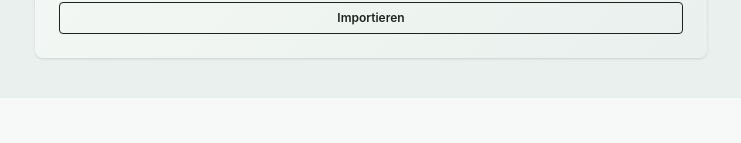
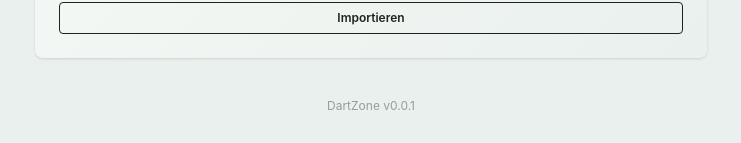
Before and after one commit to ChrisMoa/DartZone, a SvelteKit app: page /settings in a window 1280 px wide. Shown: the part 2672-2815 px from the top of the page, without its empty margins (269-1010 px from the left). Before the commit the page ends 2770 px from the top, so only its background shows below. Built offline with nearby package versions, Linux system fonts and the light colour scheme; no server answers; the database is empty.

Commit message:
feat: add app version display sourced from package.json
Inject version at build time via Vite define, show in navbar
tooltip and settings page footer. Closes #30

```diff
--- a/src/app.d.ts
+++ b/src/app.d.ts
@@ -1,5 +1,7 @@
 // See https://svelte.dev/docs/kit/types#app.d.ts
 // for information about these interfaces
+declare const __APP_VERSION__: string;
+
 declare global {
 	namespace App {
 		// interface Error {}
--- a/src/routes/+layout.svelte
+++ b/src/routes/+layout.svelte
@@ -22,7 +22,7 @@
 <div class="min-h-screen bg-base-200">
 	<nav class="navbar bg-gradient-to-r from-base-100 to-base-200 shadow-sm sticky top-0 z-40 border-b border-base-300/50">
 		<div class="flex-1">
-			<a href="/" class="btn btn-ghost text-xl font-bold text-primary">DartZone</a>
+			<a href="/" class="btn btn-ghost text-xl font-bold text-primary" title="DartZone v{__APP_VERSION__}">DartZone</a>
 		</div>
 		<div class="flex-none flex items-center gap-1">
 			<ul class="menu menu-horizontal gap-1">
--- a/src/routes/settings/+page.svelte
+++ b/src/routes/settings/+page.svelte
@@ -593,4 +593,9 @@
 			</button>
 		</div>
 	</div>
+
+	<!-- Version -->
+	<div class="text-center text-xs text-base-content/40 py-4" data-testid="app-version">
+		DartZone v{__APP_VERSION__}
+	</div>
 </div>
--- a/vite.config.ts
+++ b/vite.config.ts
@@ -2,8 +2,14 @@ import { sveltekit } from '@sveltejs/kit/vite';
 import tailwindcss from '@tailwindcss/vite';
 import { defineConfig } from 'vitest/config';
 import { playwright } from '@vitest/browser-playwright';
+import { readFileSync } from 'node:fs';
+
+const pkg = JSON.parse(readFileSync('package.json', 'utf-8'));
 
 export default defineConfig({
+	define: {
+		__APP_VERSION__: JSON.stringify(pkg.version)
+	},
 	plugins: [tailwindcss(), sveltekit()],
 	test: {
 		projects: [
```
